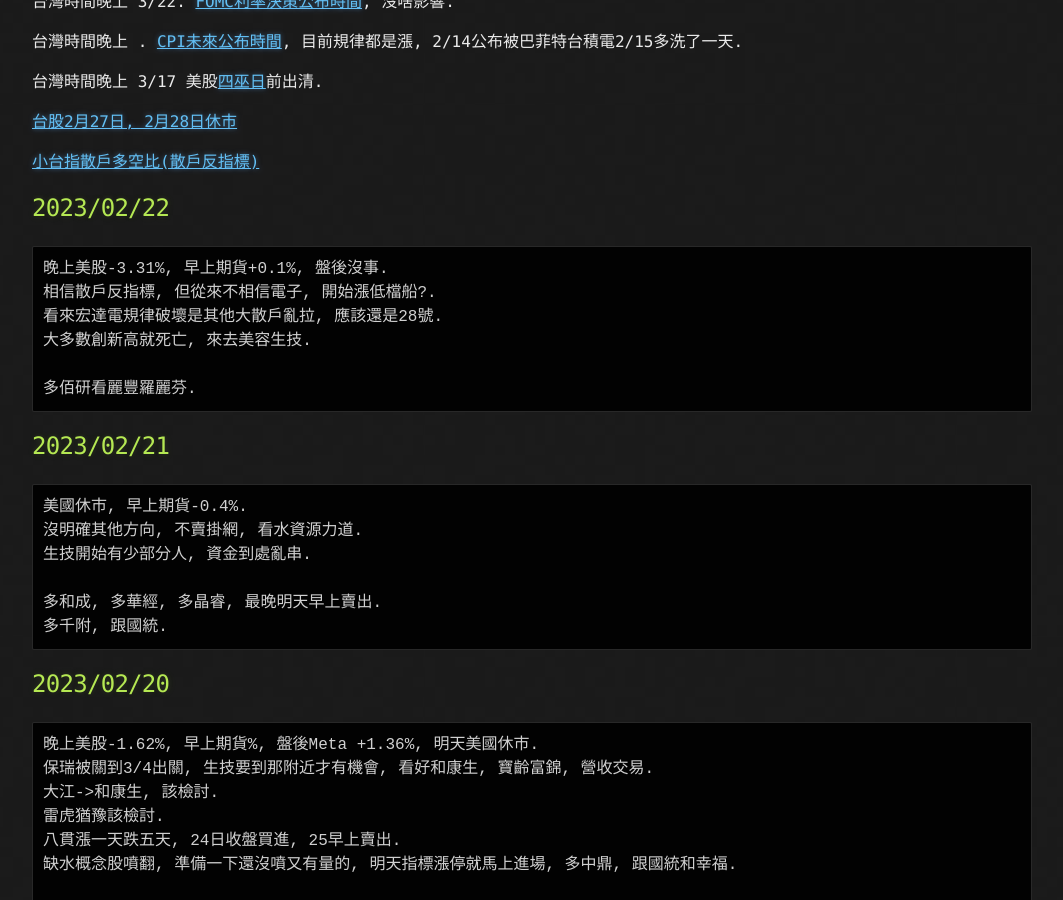
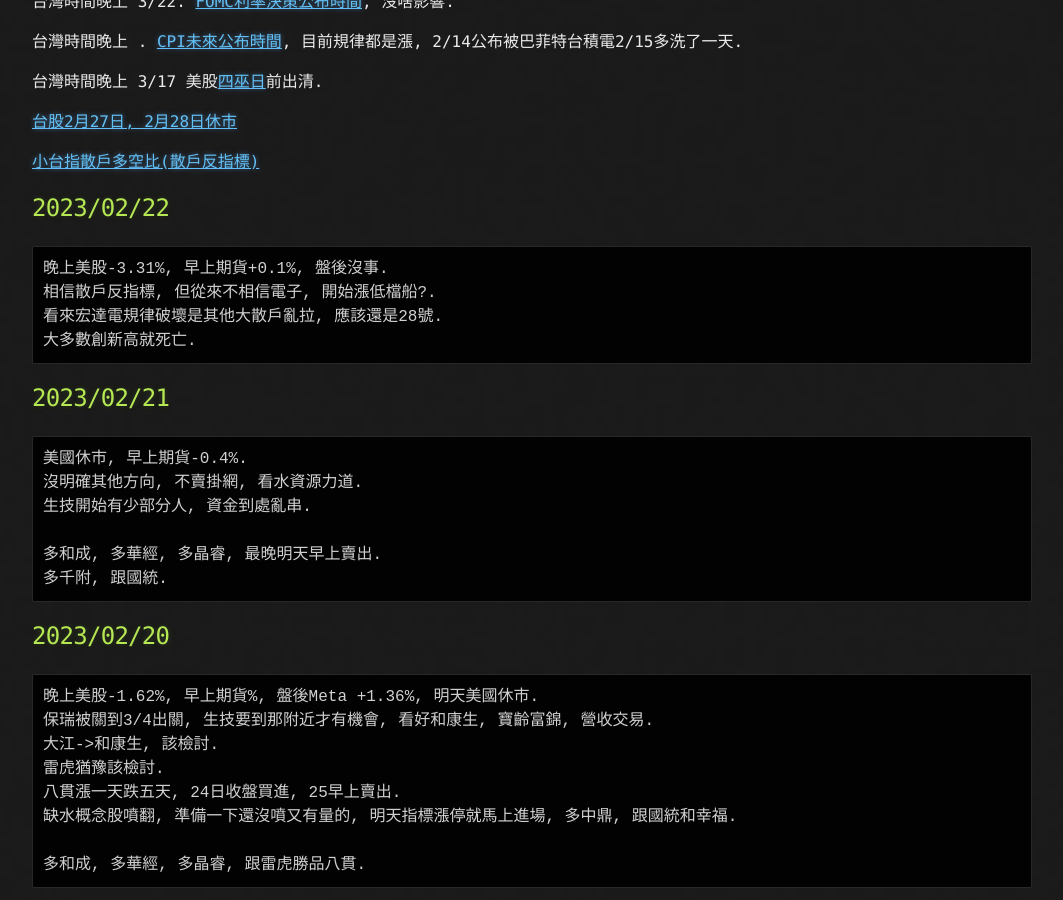
Before and after one commit to lepg5487/Stock_God, a Jekyll site: the page built from index.md, in a window 1280 px wide and 900 px high, scrolled down 428 px. Shown: the whole window, without its empty margins (108-1171 px from the left). Built offline with Jekyll 4.4.1, drawn with Linux system fonts in a browser that asks for light colours; our own code applies the rules of GitHub Pages for plain Markdown files.

Commit message:
Update index.md

````diff
--- a/index.md
+++ b/index.md
@@ -25,9 +25,7 @@
 晚上美股-3.31%, 早上期貨+0.1%, 盤後沒事.
 相信散戶反指標, 但從來不相信電子, 開始漲低檔船?.
 看來宏達電規律破壞是其他大散戶亂拉, 應該還是28號.
-大多數創新高就死亡, 來去美容生技.
-
-多佰研看麗豐羅麗芬.
+大多數創新高就死亡.
 ```
 
 ## 2023/02/21
````
